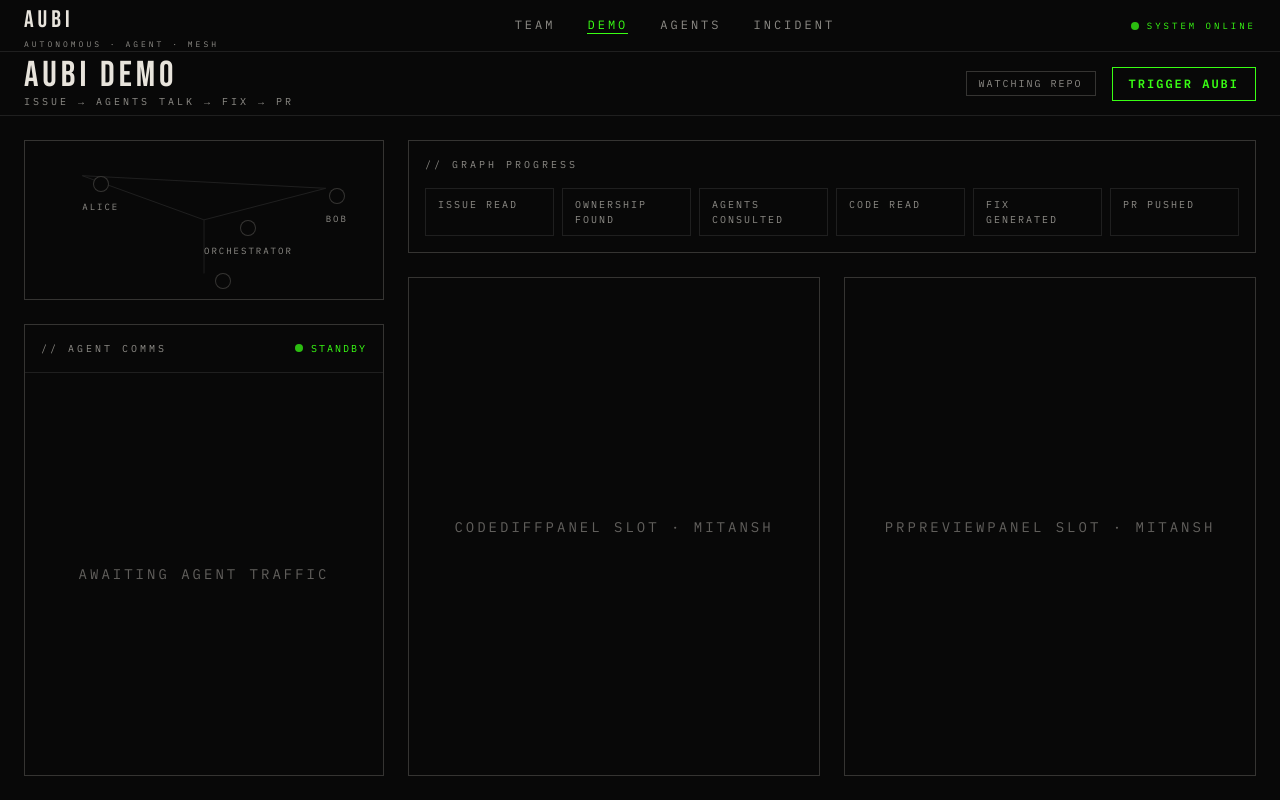
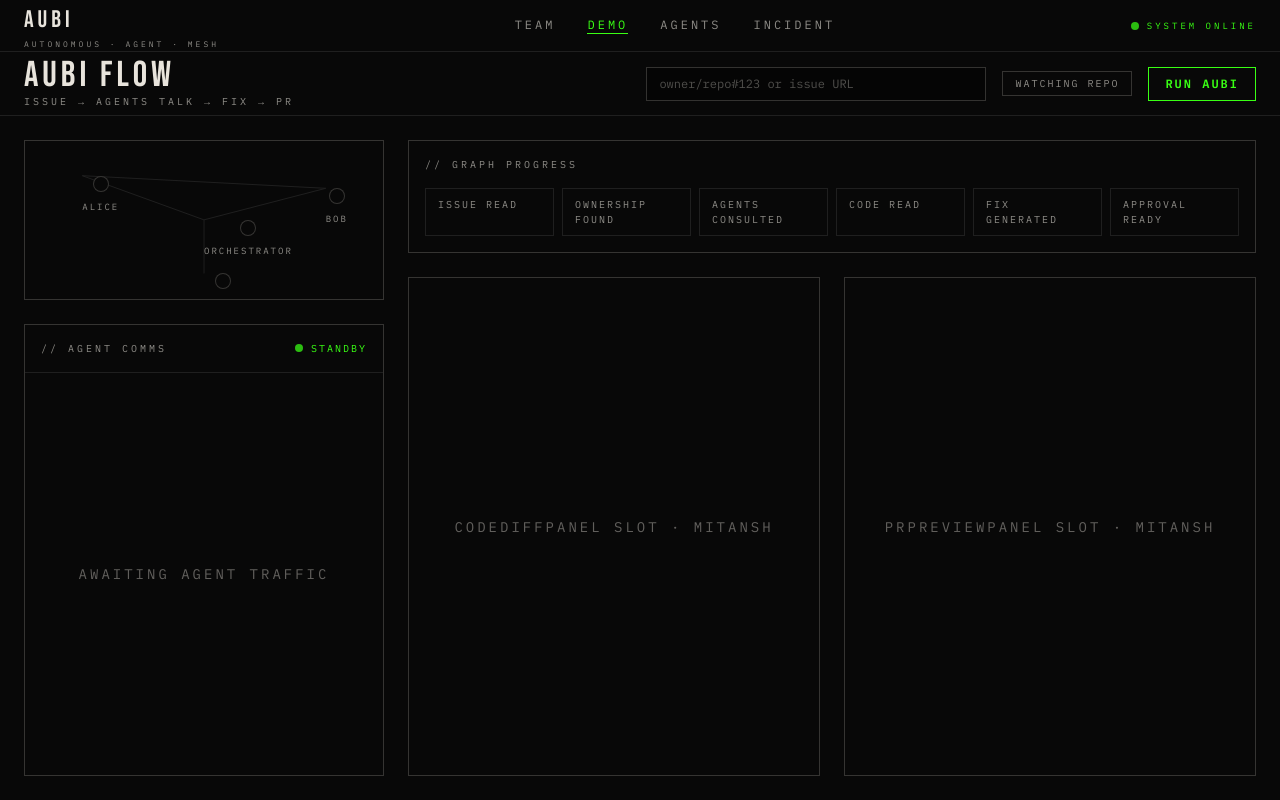
Before and after one commit to Neilyoo98/GDSC-Hackathon, a Next.js app in the folder frontend/: page /demo in a window 1280 px wide. Built offline with nearby package versions, Linux system fonts and the light colour scheme.

Commit message:
feat: require issue URL in flow page

```diff
--- a/frontend/src/app/demo/page.tsx
+++ b/frontend/src/app/demo/page.tsx
@@ -5,9 +5,8 @@ import { AgentCommFeed } from "@/components/aubi/AgentCommFeed";
 import { AgentMeshLines } from "@/components/aubi/AgentMeshLines";
 import { useAUBIStream } from "@/hooks/useAUBIStream";
 
-const DEMO_ISSUE = "https://github.com/aubi-demo/AUBI-Demo/issues/1";
-
 export default function DemoPage() {
+  const [inputIssueUrl, setInputIssueUrl] = useState("");
   const [issueUrl, setIssueUrl] = useState<string | null>(null);
   const { agentMessages, nodeStatuses, isStreaming, reset } = useAUBIStream(issueUrl);
   const activeMessage = agentMessages.at(-1) ?? null;
@@ -22,21 +21,28 @@ export default function DemoPage() {
     <div className="flex h-[calc(100vh-52px)] flex-col overflow-hidden">
       <header className="flex h-16 shrink-0 items-center justify-between border-b border-[#1f1f1f] bg-[#080808] px-6">
         <div>
-          <h1 className="font-syne text-4xl font-normal leading-none text-[#e8e4dc]">AUBI Demo</h1>
+              <h1 className="font-syne text-4xl font-normal leading-none text-[#e8e4dc]">AUBI Flow</h1>
           <p className="font-mono text-[10px] uppercase tracking-[3px] text-[#e8e4dc99]">Issue → Agents Talk → Fix → PR</p>
         </div>
         <div className="flex items-center gap-4">
+          <input
+            value={inputIssueUrl}
+            onChange={(event) => setInputIssueUrl(event.target.value)}
+            placeholder="owner/repo#123 or issue URL"
+            className="w-[340px] border border-[#e8e4dc33] bg-[#050505] px-3 py-2 font-mono text-xs text-[#e8e4dc] outline-none placeholder:text-[#e8e4dc55]"
+          />
           <span className={`border px-3 py-1 font-mono text-[10px] uppercase tracking-[2px] ${isStreaming ? "border-[#39ff14] text-[#39ff14]" : "border-[#e8e4dc33] text-[#e8e4dc99]"}`}>
             {statusText}
           </span>
           <button
             onClick={() => {
               reset();
-              setIssueUrl(DEMO_ISSUE);
+              setIssueUrl(inputIssueUrl.trim());
             }}
+            disabled={!inputIssueUrl.trim() || isStreaming}
             className="border border-[#39ff14] px-4 py-2 font-mono text-xs font-semibold uppercase tracking-[2px] text-[#39ff14] transition-colors hover:bg-[#39ff14] hover:text-[#080808]"
           >
-            Trigger AUBI
+            Run AUBI
           </button>
         </div>
       </header>
@@ -57,7 +63,7 @@ export default function DemoPage() {
                 ["query_agents", "Agents Consulted"],
                 ["code_reader", "Code Read"],
                 ["fix_generator", "Fix Generated"],
-                ["pr_pusher", "PR Pushed"]
+                ["approval_gate", "Approval Ready"]
               ].map(([node, label]) => {
                 const status = nodeStatuses[node] ?? "idle";
                 return (
```
